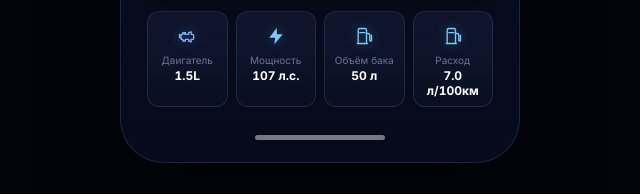
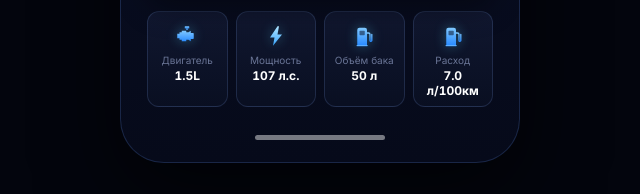
Before and after one commit to coderuz2026/fuel-calculator, a plain HTML site: page index.html in a window 1280 px wide. Shown: the part 714-908 px from the top of the page, 320-960 px from the left. Drawn offline with Linux system fonts and the light colour scheme.

Commit message:
Match spec icons 1:1: filled blue gradients

```diff
--- a/index.html
+++ b/index.html
@@ -156,37 +156,68 @@
       <!-- Spec tiles -->
       <section class="specs-grid">
         <div class="spec">
-          <div class="spec-icon">
-            <svg viewBox="0 0 24 24" width="20" height="20" fill="none" stroke="#7fb3ff" stroke-width="1.6" stroke-linecap="round" stroke-linejoin="round">
-              <path d="M3 12h2v-2h2V8h3v2h4v-2l3-1v3h2a1 1 0 011 1v4a1 1 0 01-1 1h-2v3l-3-1v-2h-4v2H7v-2H5v-2H3v-4z"/>
-              <circle cx="9" cy="9" r="0.6" fill="#7fb3ff"/>
+          <div class="spec-icon engine-ic">
+            <svg viewBox="0 0 32 32" width="24" height="24">
+              <defs>
+                <linearGradient id="engG" x1="0" y1="0" x2="0" y2="1">
+                  <stop offset="0%" stop-color="#7fc8ff"/>
+                  <stop offset="100%" stop-color="#2b8cff"/>
+                </linearGradient>
+              </defs>
+              <!-- bolt on top -->
+              <rect x="13" y="3" width="6" height="3" rx="0.5" fill="url(#engG)"/>
+              <rect x="15" y="6" width="2" height="2" fill="url(#engG)"/>
+              <!-- engine body -->
+              <path d="M6 11h3V9h6v2h3l3-2v3h3a1 1 0 011 1v6a1 1 0 01-1 1h-3v3l-3-2h-3v2H9v-2H6v-2H3v-6h3z" fill="url(#engG)"/>
             </svg>
           </div>
           <p class="spec-key">Двигатель</p>
           <p class="spec-value" id="specEngine">1.5L</p>
         </div>
         <div class="spec">
-          <div class="spec-icon">
-            <svg viewBox="0 0 24 24" width="20" height="20" fill="#7fc8ff"><path d="M13 2L4 14h7l-1 8 10-12h-7l0-8z"/></svg>
+          <div class="spec-icon bolt-ic">
+            <svg viewBox="0 0 32 32" width="24" height="24">
+              <defs>
+                <linearGradient id="boltG" x1="0" y1="0" x2="0" y2="1">
+                  <stop offset="0%" stop-color="#aee4ff"/>
+                  <stop offset="100%" stop-color="#3aa6ff"/>
+                </linearGradient>
+              </defs>
+              <path d="M18 3 L8 18 h6 l-2 11 L24 14 h-6 l2 -11 z" fill="url(#boltG)"/>
+            </svg>
           </div>
           <p class="spec-key">Мощность</p>
           <p class="spec-value" id="specPower">107 л.с.</p>
         </div>
         <div class="spec">
-          <div class="spec-icon">
-            <svg viewBox="0 0 24 24" width="20" height="20" fill="none" stroke="#7fc8ff" stroke-width="1.6" stroke-linecap="round" stroke-linejoin="round">
-              <path d="M5 21V5a2 2 0 012-2h6a2 2 0 012 2v16M4 21h12M7 8h6"/>
-              <path d="M15 9h2a2 2 0 012 2v6a1 1 0 102 0v-6"/>
+          <div class="spec-icon pump-ic">
+            <svg viewBox="0 0 32 32" width="24" height="24">
+              <defs>
+                <linearGradient id="pumpG" x1="0" y1="0" x2="0" y2="1">
+                  <stop offset="0%" stop-color="#7fc8ff"/>
+                  <stop offset="100%" stop-color="#2b8cff"/>
+                </linearGradient>
+              </defs>
+              <!-- tank body -->
+              <path d="M7 28V8a3 3 0 013-3h7a3 3 0 013 3v20z" fill="url(#pumpG)"/>
+              <!-- inner window -->
+              <rect x="10" y="9" width="7" height="6" rx="1" fill="#0a1530" opacity="0.55"/>
+              <!-- base -->
+              <rect x="6" y="28" width="15" height="1.6" rx="0.8" fill="url(#pumpG)"/>
+              <!-- nozzle arm -->
+              <path d="M20 12h2a2 2 0 012 2v8a1.2 1.2 0 102.4 0v-8" fill="none" stroke="url(#pumpG)" stroke-width="1.8" stroke-linecap="round"/>
             </svg>
           </div>
           <p class="spec-key">Объём бака</p>
           <p class="spec-value" id="specTank">50 л</p>
         </div>
         <div class="spec">
-          <div class="spec-icon">
-            <svg viewBox="0 0 24 24" width="20" height="20" fill="none" stroke="#7fc8ff" stroke-width="1.6" stroke-linecap="round" stroke-linejoin="round">
-              <path d="M5 21V5a2 2 0 012-2h6a2 2 0 012 2v16M4 21h12M7 8h6"/>
-              <path d="M15 9h2a2 2 0 012 2v6a1 1 0 102 0v-6"/>
+          <div class="spec-icon pump-ic">
+            <svg viewBox="0 0 32 32" width="24" height="24">
+              <path d="M7 28V8a3 3 0 013-3h7a3 3 0 013 3v20z" fill="url(#pumpG)"/>
+              <rect x="10" y="9" width="7" height="6" rx="1" fill="#0a1530" opacity="0.55"/>
+              <rect x="6" y="28" width="15" height="1.6" rx="0.8" fill="url(#pumpG)"/>
+              <path d="M20 12h2a2 2 0 012 2v8a1.2 1.2 0 102.4 0v-8" fill="none" stroke="url(#pumpG)" stroke-width="1.8" stroke-linecap="round"/>
             </svg>
           </div>
           <p class="spec-key">Расход</p>
```
